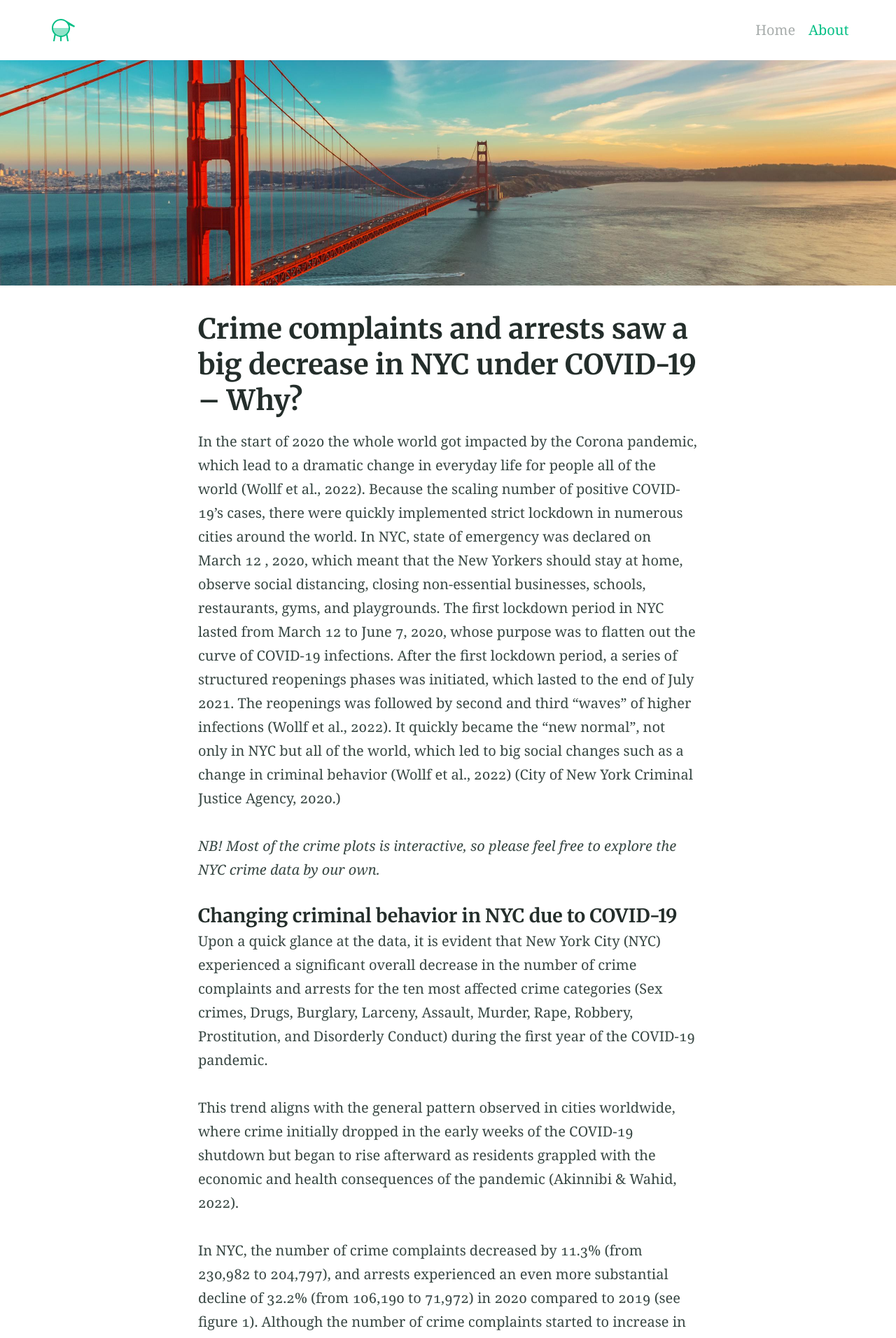
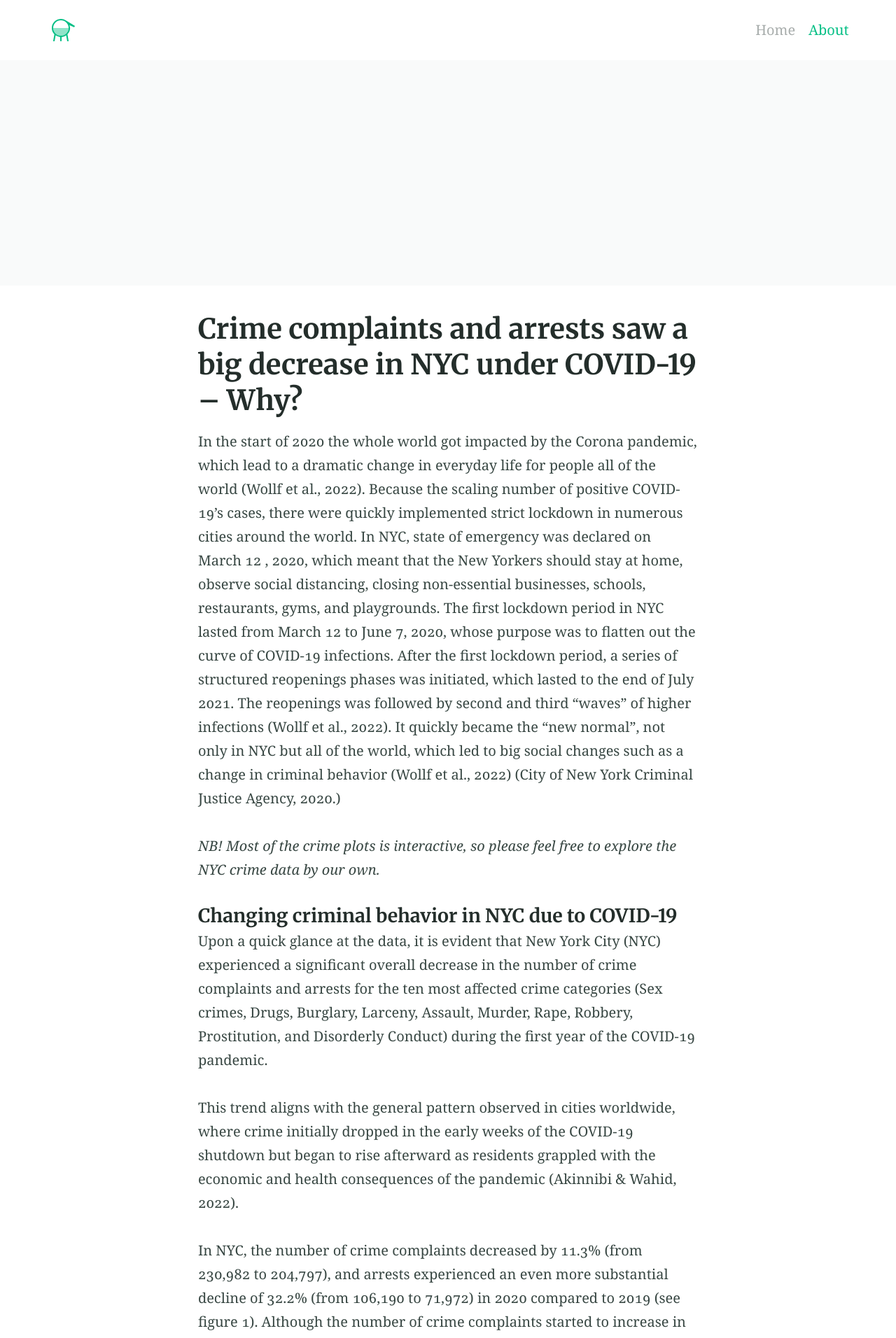
Before and after one commit to Juansgll/Juansgll.github.io, a Jekyll site: the page built from index.md, in a window 1280 px wide. Shown: the top 1912 px of the page at 70% size. Built offline with Jekyll 4.4.1, drawn with Linux system fonts in a browser that asks for light colours.

Commit message:
Update index.md

```diff
--- a/index.md
+++ b/index.md
@@ -2,7 +2,7 @@
 title: Crime complaints and arrests saw a big decrease in NYC under COVID-19 – Why?
 feature_text: |
 
-feature_image: "https://github.com/Juansgll/juansgll.github.io/blob/main/Pictures/banner_locals_SanFranciscoNorthernCalifornia.jpg"
+feature_image: "![image](https://github.com/Juansgll/juansgll.github.io/assets/116965884/7d870d22-64e5-41a9-814c-9bcd3d422c1e)"
 excerpt: " "
 ---
 
```
